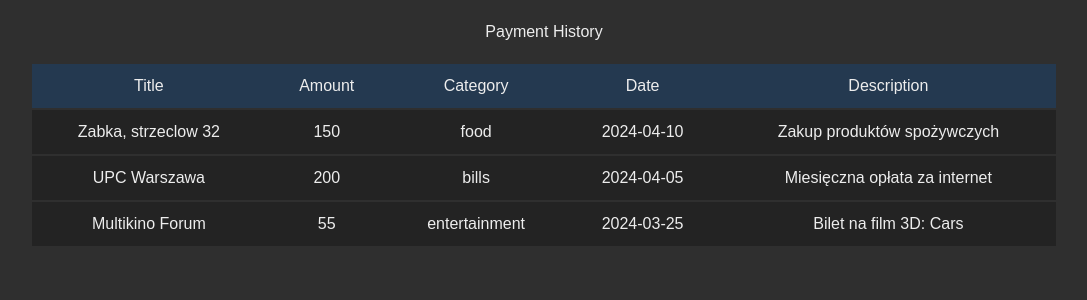
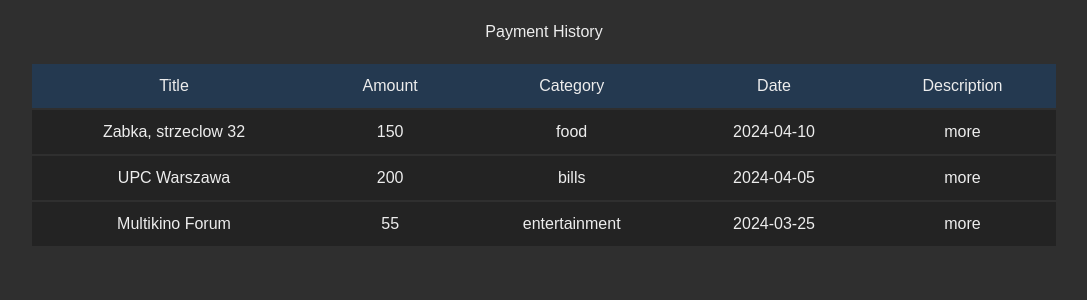
Before and after one commit to KarolKozikowski/Payment_App_in_Nextjs, a Next.js app: page / in a window 1280 px wide. Shown: the top 300 px of the page, without its empty margins (96-1183 px from the left). Built offline with nearby package versions, Linux system fonts and the light colour scheme.

Commit message:
useState added

```diff
--- a/app/page.js
+++ b/app/page.js
@@ -1,14 +1,22 @@
+"use client"
 import Data from "./Data/history.json"
-import React from "react";
+import React, {useState} from "react";
 export default function Home() {
-  const displayPaymentHistory = Data.map((record, index)=>{
+    const [selectedCharge, setSelectedCharge] = useState(null);
+    const openMenu = (charge)=>{
+        setSelectedCharge(charge);
+    }
+    const closeMenu = (charge) =>{
+        setSelectedCharge(null);
+    }
+    const displayPaymentHistory = Data.map((record, index)=>{
     return (
         <tr key={index}>
             <td>{record.title}</td>
             <td>{record.amount}</td>
             <td>{record.category}</td>
             <td>{record.date}</td>
-            <td>{record.description}</td>
+            <td><button onClick={()=>openMenu(record)}>more</button></td>
         </tr>
     )
   })
@@ -31,6 +39,13 @@ export default function Home() {
           {displayPaymentHistory}
           </tbody>
         </table>
+          {
+              selectedCharge && (
+                  <div>
+                      <p>name: {selectedCharge.title}</p>
+                  </div>
+              )
+          }
       </div>
   );
 }
```
